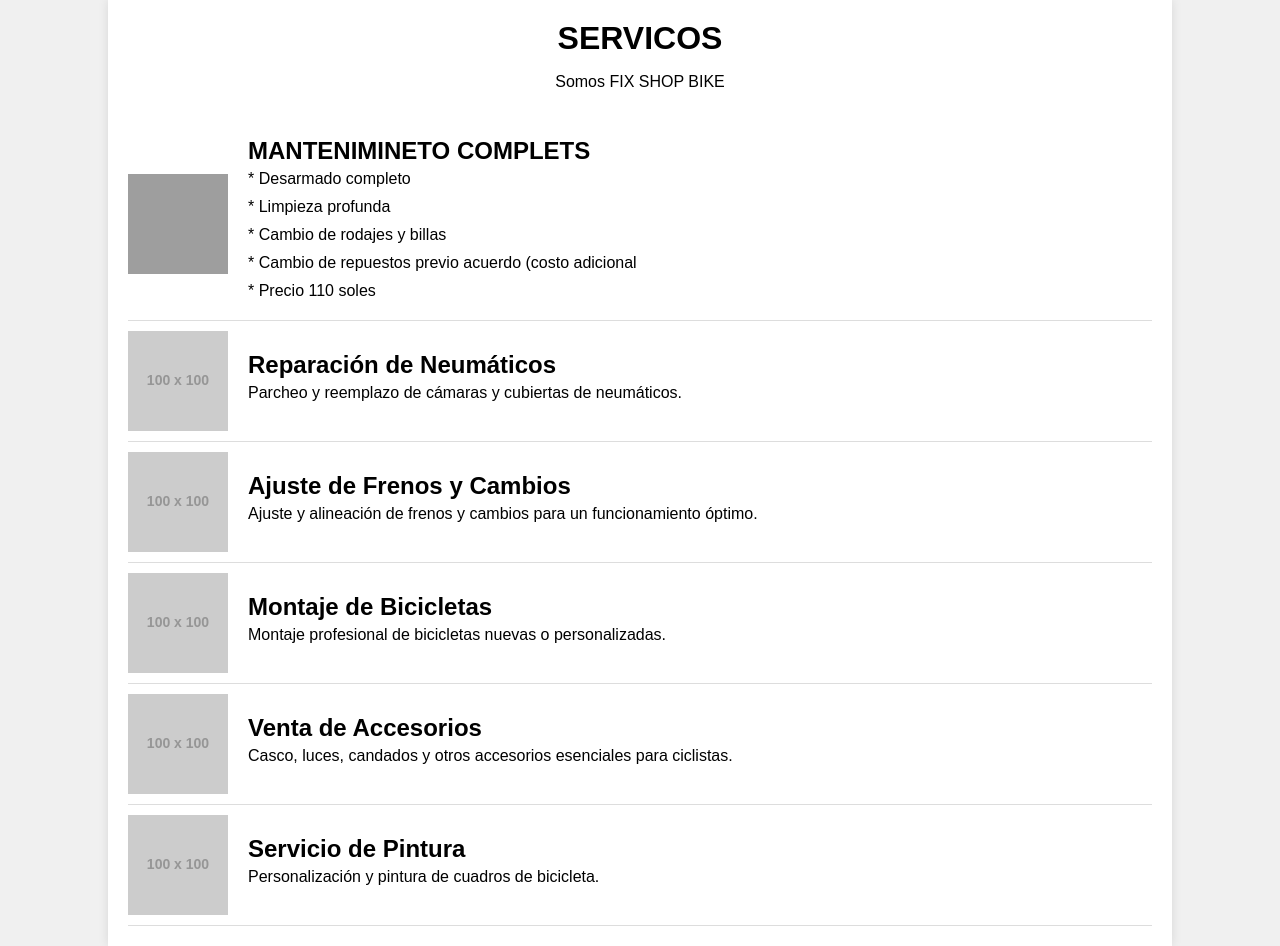
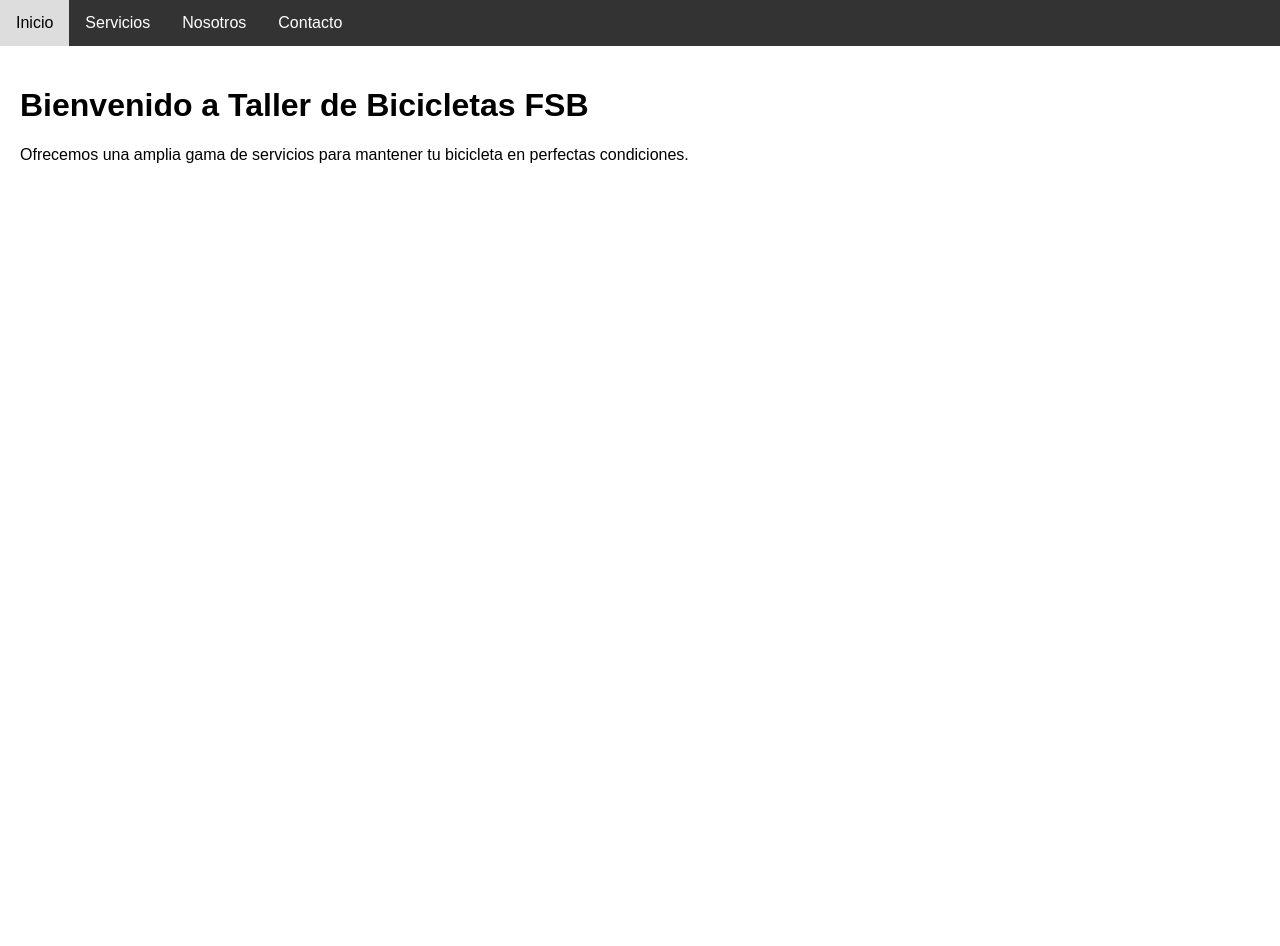
Before and after one commit to MSPNPT/serviciosbike, a plain HTML site: page index.html in a window 1280 px wide. After the commit the page ends 800 px from the top, so only its background shows below. Drawn offline with Linux system fonts and the light colour scheme; grey boxes are pictures that could not be loaded; placeholder pictures from the web are drawn by us.

Commit message:
Update index.html

```diff
--- a/index.html
+++ b/index.html
@@ -3,101 +3,44 @@
 <head>
     <meta charset="UTF-8">
     <meta name="viewport" content="width=device-width, initial-scale=1.0">
-    <title>SERVICIOS - Bicicletas FSB</title>
+    <title>Taller de Bicicletas FSB</title>
     <style>
         body {
             font-family: Arial, sans-serif;
-            background-color: #f0f0f0;
             margin: 0;
             padding: 0;
         }
+        .menu {
+            background-color: #333;
+            overflow: hidden;
+        }
+        .menu a {
+            float: left;
+            display: block;
+            color: white;
+            text-align: center;
+            padding: 14px 16px;
+            text-decoration: none;
+        }
+        .menu a:hover {
+            background-color: #ddd;
+            color: black;
+        }
         .container {
-            width: 80%;
-            margin: 0 auto;
-            background-color: #fff;
             padding: 20px;
-            box-shadow: 0 0 10px rgba(0, 0, 0, 0.1);
-        }
-        .header {
-            text-align: center;
-            padding-bottom: 20px;
-        }
-        .header h1 {
-            margin: 0;
-        }
-        .service {
-            display: flex;
-            align-items: center;
-            border-bottom: 1px solid #ddd;
-            padding: 10px 0;
-        }
-        .service img {
-            width: 100px;
-            height: 100px;
-            object-fit: cover;
-            margin-right: 20px;
-        }
-        .service h2 {
-            margin: 0;
-            font-size: 1.5em;
-        }
-        .service p {
-            margin: 5px 0 10px;
         }
     </style>
 </head>
 <body>
+    <div class="menu">
+        <a href="#home">Inicio</a>
+        <a href="#services">Servicios</a>
+        <a href="#about">Nosotros</a>
+        <a href="#contact">Contacto</a>
+    </div>
     <div class="container">
-        <div class="header">
-            <h1>SERVICOS</h1>
-            <p>Somos FIX SHOP BIKE</p>
-        </div>
-        <div class="service">
-            <img src="https://cdn.shopify.com/s/files/1/0299/1528/3515/files/bicicleta-Merida-01_1024x1024.jpg?v=1599085057" alt="MANTENIMIENTO COMPLETO">
-            <div>
-                <h2>MANTENIMINETO COMPLETS</h2>
-                <p>* Desarmado completo</p>
-                <p>* Limpieza profunda</p>
-                <p>* Cambio de rodajes y billas</p>
-                <p>* Cambio de repuestos previo acuerdo (costo adicional</p>
-                <p>* Precio 110 soles</p>
-            </div>
-        </div>
-        <div class="service">
-            <img src="https://via.placeholder.com/100" alt="Reparación de Neumáticos">
-            <div>
-                <h2>Reparación de Neumáticos</h2>
-                <p>Parcheo y reemplazo de cámaras y cubiertas de neumáticos.</p>
-            </div>
-        </div>
-        <div class="service">
-            <img src="https://via.placeholder.com/100" alt="Ajuste de Frenos y Cambios">
-            <div>
-                <h2>Ajuste de Frenos y Cambios</h2>
-                <p>Ajuste y alineación de frenos y cambios para un funcionamiento óptimo.</p>
-            </div>
-        </div>
-        <div class="service">
-            <img src="https://via.placeholder.com/100" alt="Montaje de Bicicletas">
-            <div>
-                <h2>Montaje de Bicicletas</h2>
-                <p>Montaje profesional de bicicletas nuevas o personalizadas.</p>
-            </div>
-        </div>
-        <div class="service">
-            <img src="https://via.placeholder.com/100" alt="Venta de Accesorios">
-            <div>
-                <h2>Venta de Accesorios</h2>
-                <p>Casco, luces, candados y otros accesorios esenciales para ciclistas.</p>
-            </div>
-        </div>
-        <div class="service">
-            <img src="https://via.placeholder.com/100" alt="Servicio de Pintura">
-            <div>
-                <h2>Servicio de Pintura</h2>
-                <p>Personalización y pintura de cuadros de bicicleta.</p>
-            </div>
-        </div>
+        <h1>Bienvenido a Taller de Bicicletas FSB</h1>
+        <p>Ofrecemos una amplia gama de servicios para mantener tu bicicleta en perfectas condiciones.</p>
     </div>
 </body>
 </html>
```
